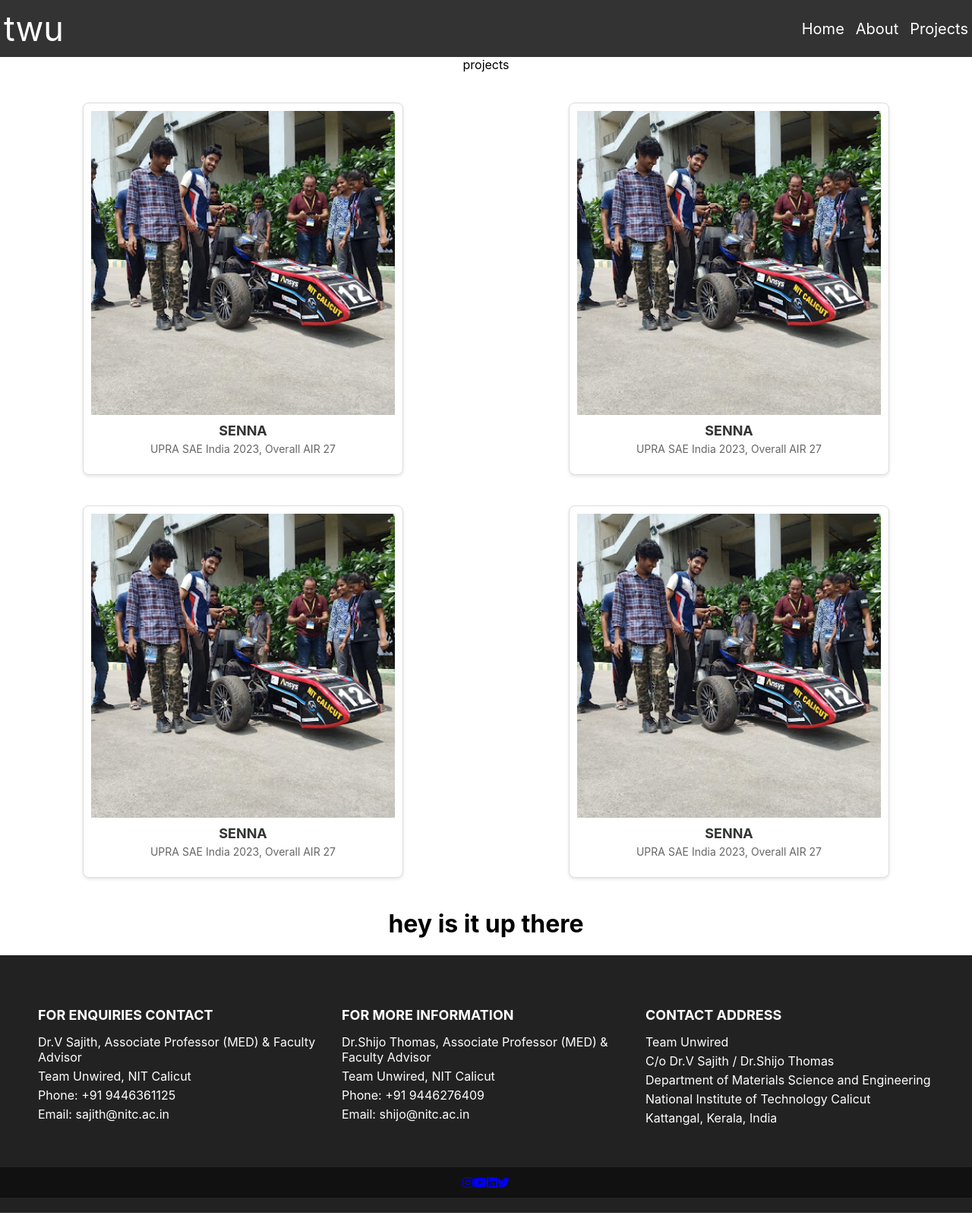
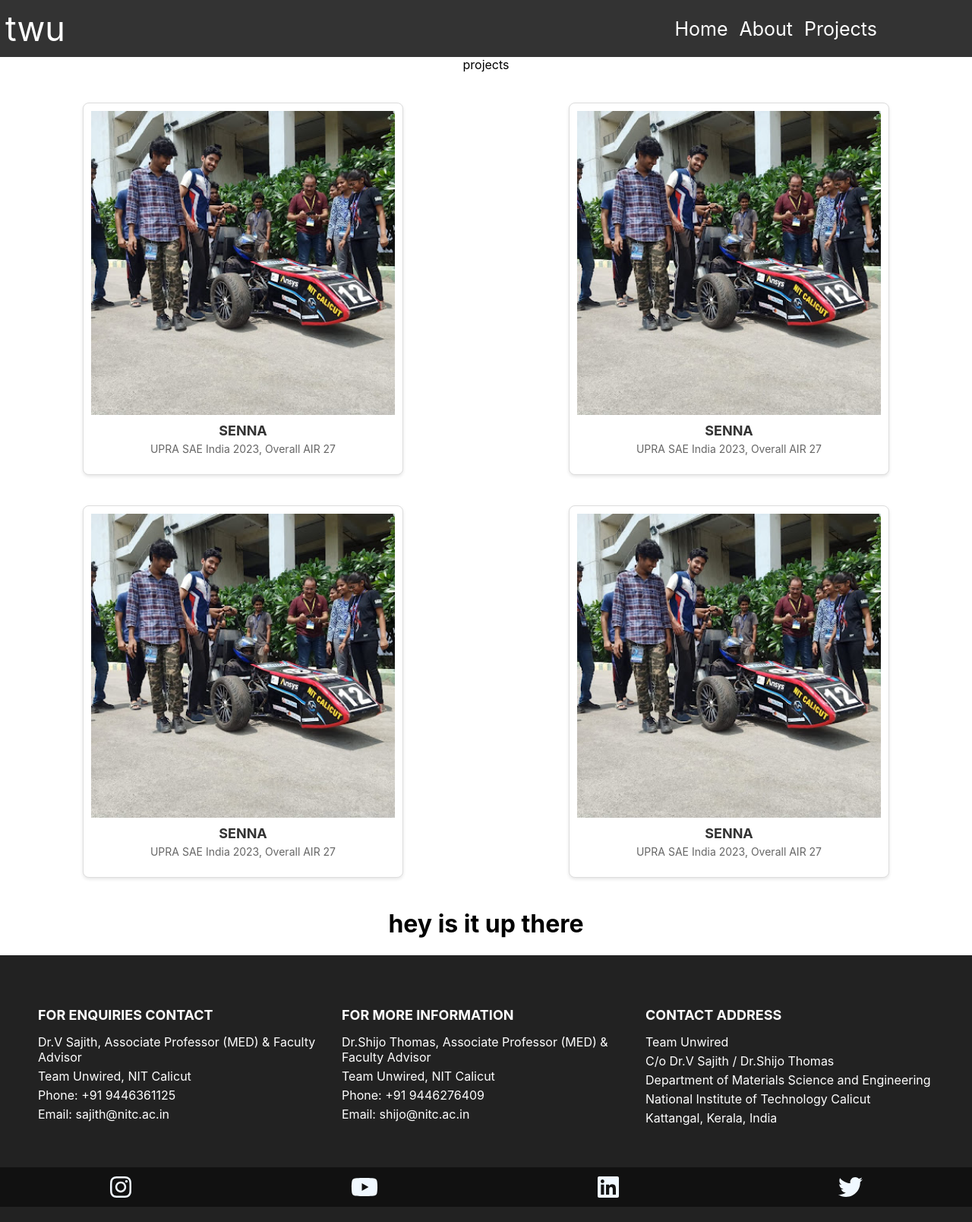
Before and after one commit to sanad4k/try, a React app: page / in a window 1280 px wide. Shown: the whole page at 76% size. Built offline with nearby package versions, Linux system fonts and the light colour scheme.

Commit message:
changed the icon color to white

```diff
--- a/src/components/Footer.css
+++ b/src/components/Footer.css
@@ -3,6 +3,10 @@
     color: #fff;
     padding: 20px 0;
     text-align: center;
+
+  }
+  .icon_color{
+    color:aliceblue
   }
 
   .footer-container {
@@ -45,6 +49,8 @@
     background-color: #111;
     padding: 10px 0;
     margin-top: 20px;
+    display: flex;
+    justify-content: space-around;
   }
 
   .footer-bottom p {
@@ -52,6 +58,9 @@
   }
 
   @media screen and (max-width: 768px) {
+    .navbar{
+        padding-right:15px;
+    }
     .footer-container {
       flex-direction: column;
       text-align: center;
--- a/src/components/footer.js
+++ b/src/components/footer.js
@@ -32,16 +32,16 @@
       </div>
       <div className="footer-bottom">
         <a href='#'>
-            <FontAwesomeIcon icon={faInstagram}/>
+            <FontAwesomeIcon className='icon_color' icon={faInstagram}  size='2x'/>
         </a>
         <a href='#'>
-            <FontAwesomeIcon icon={faYoutube}/>
+            <FontAwesomeIcon className='icon_color' icon={faYoutube} size='2x'/>
         </a>
         <a href='#'>
-            <FontAwesomeIcon icon={faLinkedin}/>
+            <FontAwesomeIcon className='icon_color' icon={faLinkedin} size='2x'/>
         </a>
         <a href='#'>
-            <FontAwesomeIcon icon={faTwitter}/>
+            <FontAwesomeIcon className='icon_color' icon={faTwitter} size='2x'/>
         </a>
       </div>
     </footer>
--- a/src/components/navbar.css
+++ b/src/components/navbar.css
@@ -3,7 +3,8 @@
     justify-content: space-between;
     align-items: center;
     background-color: #333;
-    padding: 5px;
+    padding-left: 7px;
+    padding-right: 125px;
     box-sizing: border-box;
     height: 75px;
 }
@@ -21,7 +22,7 @@
 .menuItems {
     display: flex;
     gap: 15px;
-    font-size: 20px;
+    font-size: 25px;
 }
 
 .menuItems a {
@@ -33,6 +34,7 @@
 @media (max-width: 768px) {
     .toggler{
         display:inline;
+
     }
     .menuItems {
         display: none;
```
